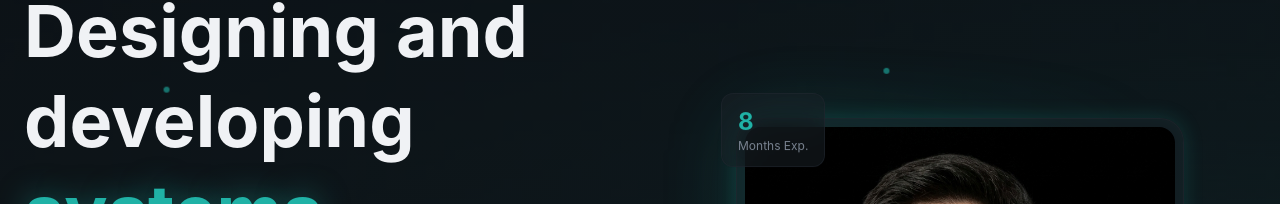
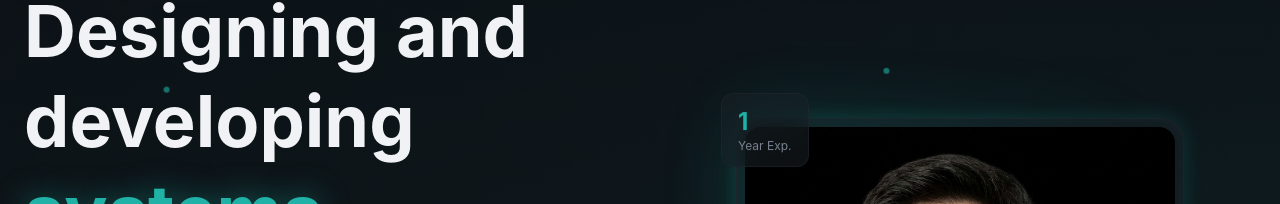
Before and after one commit to Drxyro123/latest-portfolio, a React app: page / in a window 1280 px wide. Shown: the part 212-416 px from the top of the page. Built offline with nearby package versions, Linux system fonts and the light colour scheme; the HTML template or start-up script is replaced by a standard one.

Commit message:
My Portfolio

```diff
--- a/src/sections/Hero.jsx
+++ b/src/sections/Hero.jsx
@@ -118,8 +118,8 @@
                                </div>
                                {/*Stats Badge */}
                                <div className="absolute -top-4 -left-4 glass rounded-xl px-4 py-3 animate-float animation-delay-500">
-                                <div className="text-2xl font-bold text-primary">8</div>
-                                <div className="text-xs text-muted-foreground">Months Exp.</div>
+                                <div className="text-2xl font-bold text-primary">1</div>
+                                <div className="text-xs text-muted-foreground">Year Exp.</div>
                                </div>
                             </div>
                         </div>
```
